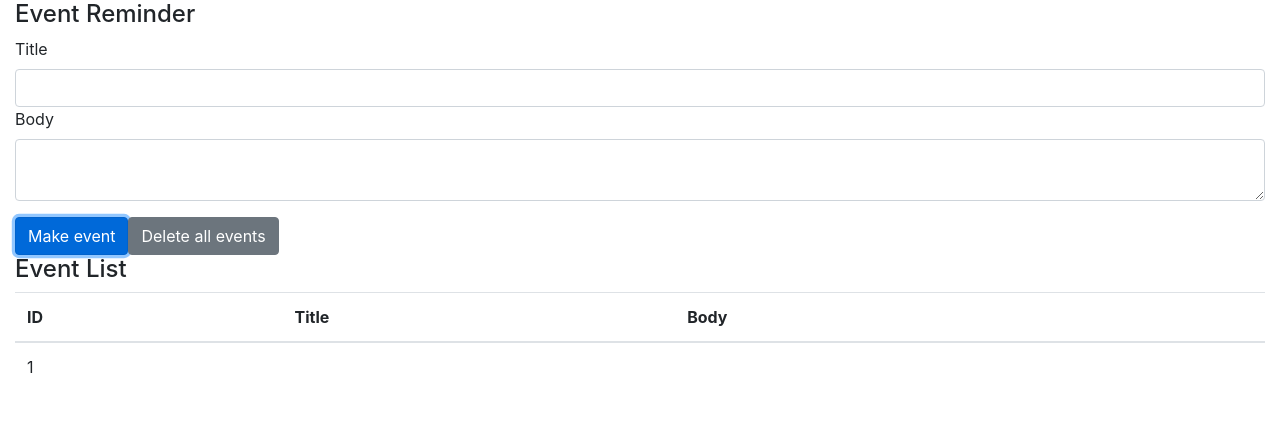
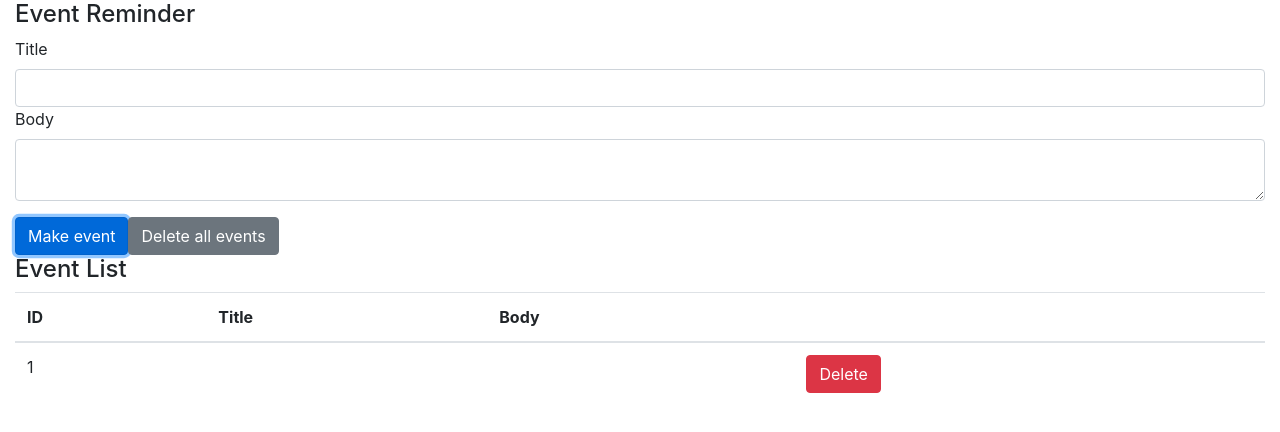
Before and after one commit to kenbom/react-ham-hooks, a React (Create React App) app: page / in a window 1280 px wide. Both pictures are taken after a click on the button "Make event". Shown: the top 432 px of the page. Built offline with nearby package versions, Linux system fonts and the light colour scheme.

Commit message:
add delete feature

```diff
--- a/src/components/App.js
+++ b/src/components/App.js
@@ -1,19 +1,26 @@
 import React, { useReducer, useState } from "react";
 import "bootstrap/dist/css/bootstrap.min.css";
-import reducer from '../reducers/index'
+import reducer from "../reducers/index";
+import Event from "./Event";
 
 const App = () => {
-  const [state, dispatch] = useReducer(reducer, [])
-  const [title, setTitle] = useState('')
-  const [body, setBody] = useState('')
+  const [state, dispatch] = useReducer(reducer, []);
+  const [title, setTitle] = useState("");
+  const [body, setBody] = useState("");
 
-  const onClick = (event) => {
-    event.preventDefault()
-    dispatch({ type: "CREATE_EVENT", title: title, body: body })
-    setTitle('')
-    setBody('')
-  }
-  console.log(state)
+  const onClickMake = (event) => {
+    event.preventDefault();
+    dispatch({ type: "CREATE_EVENT", title: title, body: body });
+    setTitle("");
+    setBody("");
+  };
+
+  const onClickDeleteAll = (event) => {
+    event.preventDefault();
+    dispatch({ type: "DELETE_ALLL_EVENTS" });
+  };
+
+  console.log(state);
 
   return (
     <div className="container-fluid">
@@ -21,13 +28,25 @@ const App = () => {
       <form>
         <div className="form-group">
           <label htmlFor="formEventTitle">Title</label>
-          <input className="form-control" id="formEventTitle" value={title} onChange={(e) => setTitle(e.target.value)}></input>
+          <input
+            className="form-control"
+            id="formEventTitle"
+            value={title}
+            onChange={(e) => setTitle(e.target.value)}
+          ></input>
           <label htmlFor="formEventBody: ;">Body</label>
-          <textarea className="form-control" id="formEventBody" value={body} onChange={e => setBody(e.target.value)}></textarea>
+          <textarea
+            className="form-control"
+            id="formEventBody"
+            value={body}
+            onChange={(e) => setBody(e.target.value)}
+          ></textarea>
         </div>
       </form>
-      <button className="btn btn-primary" onClick={onClick}>Make event</button>
-      <button className="btn btn-secondary">Delete all events</button>
+      <button className="btn btn-primary" onClick={onClickMake}>
+        Make event
+      </button>
+      <button className="btn btn-secondary" onClick={onClickDeleteAll}>Delete all events</button>
       <h4>Event List</h4>
       <table className="table table-hover">
         <thead>
@@ -39,20 +58,11 @@ const App = () => {
           </tr>
         </thead>
         <tbody>
-          {
-            state.map((item, index) => {return (
-              <tr key={index}>
-                <td>{item.id}</td>
-                <td>{item.title}</td>
-                <td>{item.body}</td>
-              </tr>)
-            })
-          }
+          {state.map((item, index) => (<Event item={item} index={index} dispatch={dispatch}/>))}
         </tbody>
       </table>
     </div>
-  );
-
+  )
 };
 
 export default App;
--- /dev/null
+++ b/src/components/Event.js
@@ -0,0 +1,28 @@
+import React from "react";
+
+const Event = (props) => {
+    //   const item=props.item
+    //   const index=props.index
+    const {item, index, dispatch} = props
+      const buttonClick = () => {dispatch({ type: "DELETE_EVENT", id: item.id })}
+
+        return (
+          <tr key={index}>
+            <td>{item.id}</td>
+            <td>{item.title}</td>
+            <td>{item.body}</td>
+            <td>
+              <button
+                type="button"
+                className="btn btn-danger"
+                onClick={buttonClick}
+              >
+                Delete
+              </button>
+            </td>
+          </tr>
+        );
+      }
+
+
+export default Event;
--- a/src/reducers/index.js
+++ b/src/reducers/index.js
@@ -6,7 +6,7 @@ const events = (state = [], action) => {
             const id = length === 0 ? 1 : state[length - 1].id + 1
             return [...state, { id, ...event }]
         case 'DELETE_EVENT':
-            return state
+            return state.filter((event) => event.id !== action.id)
         case 'DELETE_ALLL_EVENTS':
             return []
         default:
```
Also changed, not shown: .devcontainer/devcontainer.json (added), 1 other file (tests, documents, lock files or other folders).
